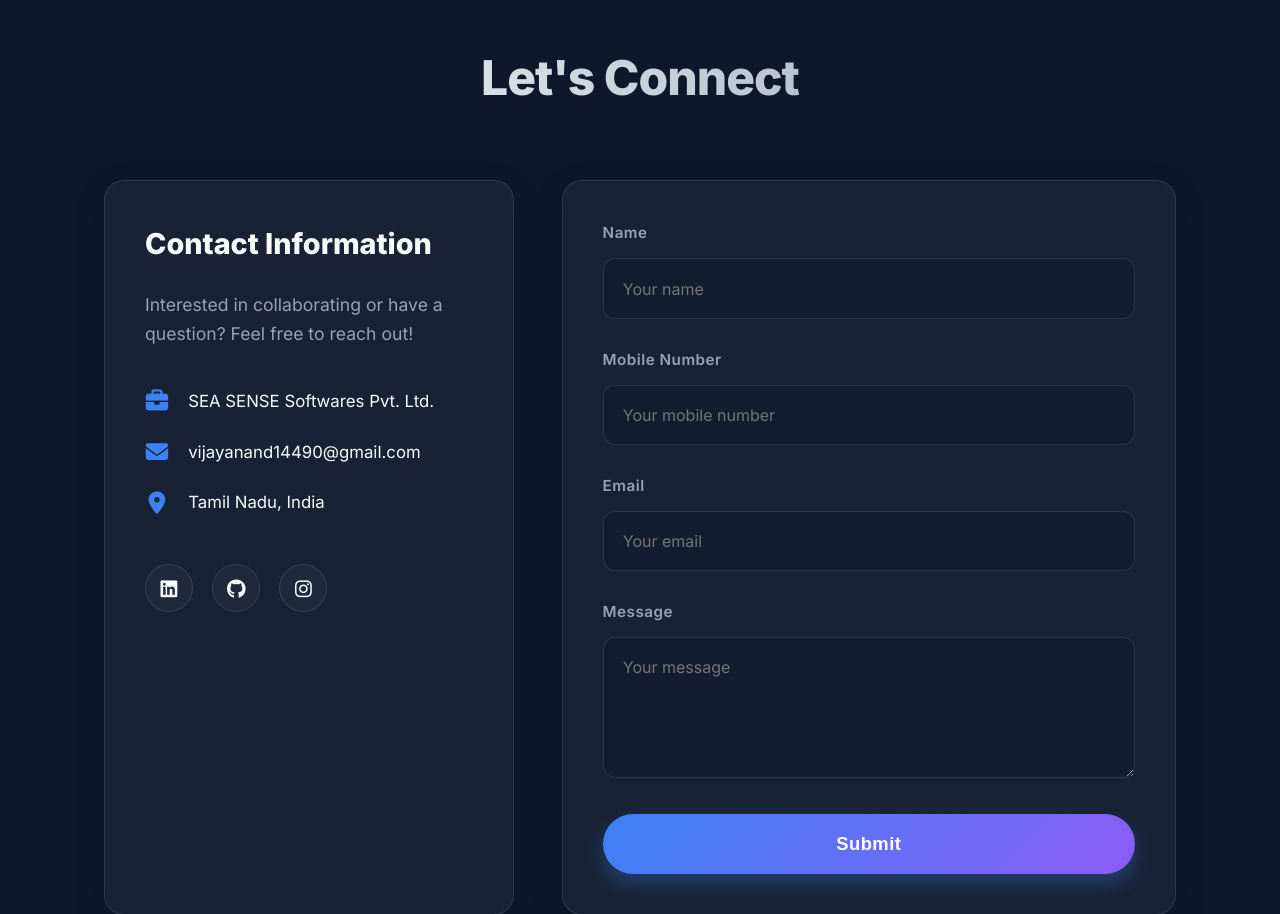
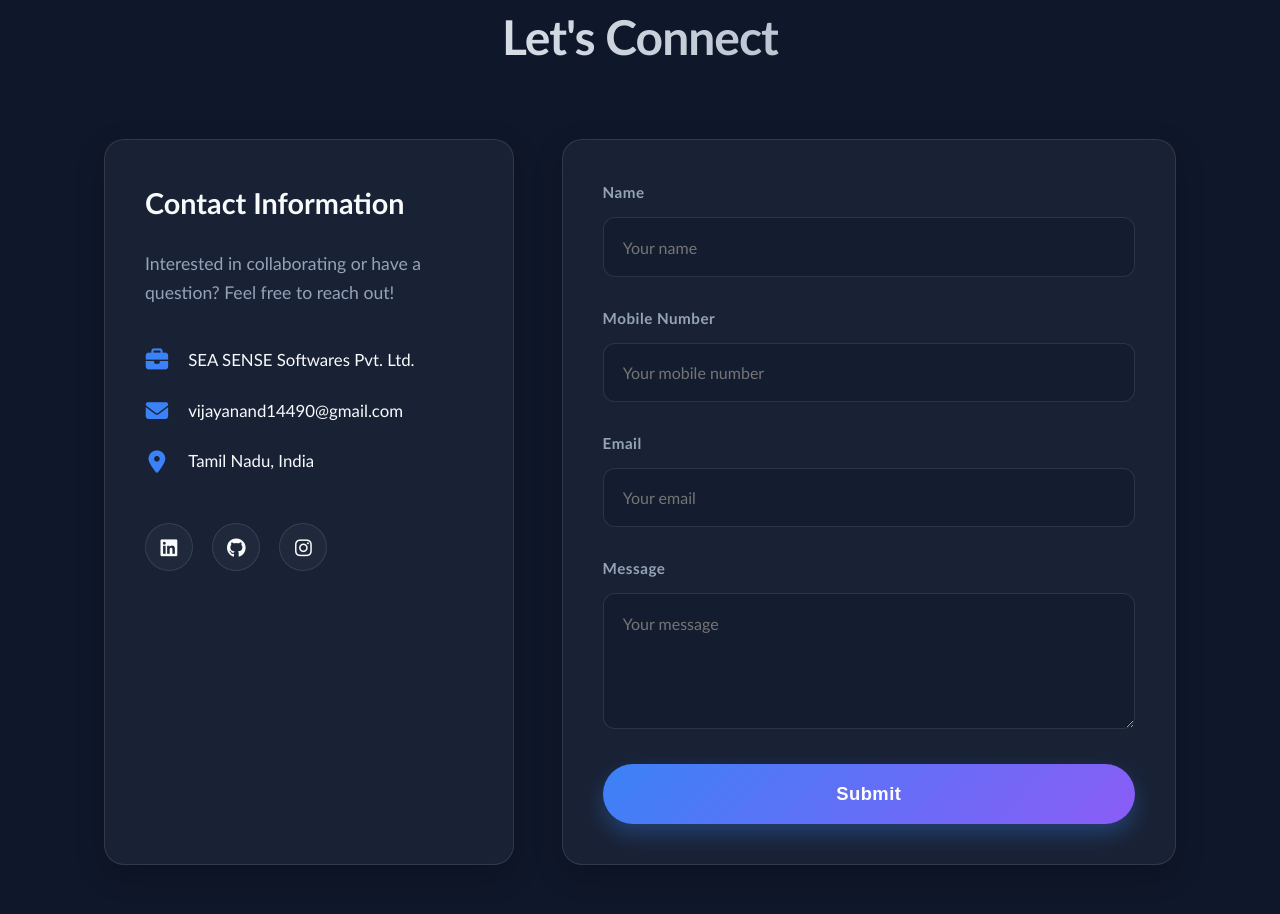
Before and after one commit to Vijay-Anand-A/vijay-anand-personal-website, a PHP site: page / in a window 1280 px wide. Shown: the part 2263-3177 px from the top of the page. Run offline with PHP 8.4, Linux system fonts and the light colour scheme; some libraries are stand-ins or nearby versions.

Commit message:
font family change to calibri

```diff
--- a/style.css
+++ b/style.css
@@ -16,7 +16,7 @@
 }
 
 body {
-    font-family: 'Inter', sans-serif;
+    font-family: 'Calibri', 'Segoe UI', system-ui, -apple-system, BlinkMacSystemFont, sans-serif;
     background-color: var(--bg-color);
     color: var(--text-color);
     line-height: 1.6;
@@ -487,7 +487,7 @@ nav {
     border: 1px solid rgba(255, 255, 255, 0.1);
     border-radius: 12px;
     color: var(--text-color);
-    font-family: 'Inter', sans-serif;
+    font-family: 'Calibri', 'Segoe UI', system-ui, -apple-system, BlinkMacSystemFont, sans-serif;
     font-size: 1rem;
     transition: all 0.3s;
 }
```
